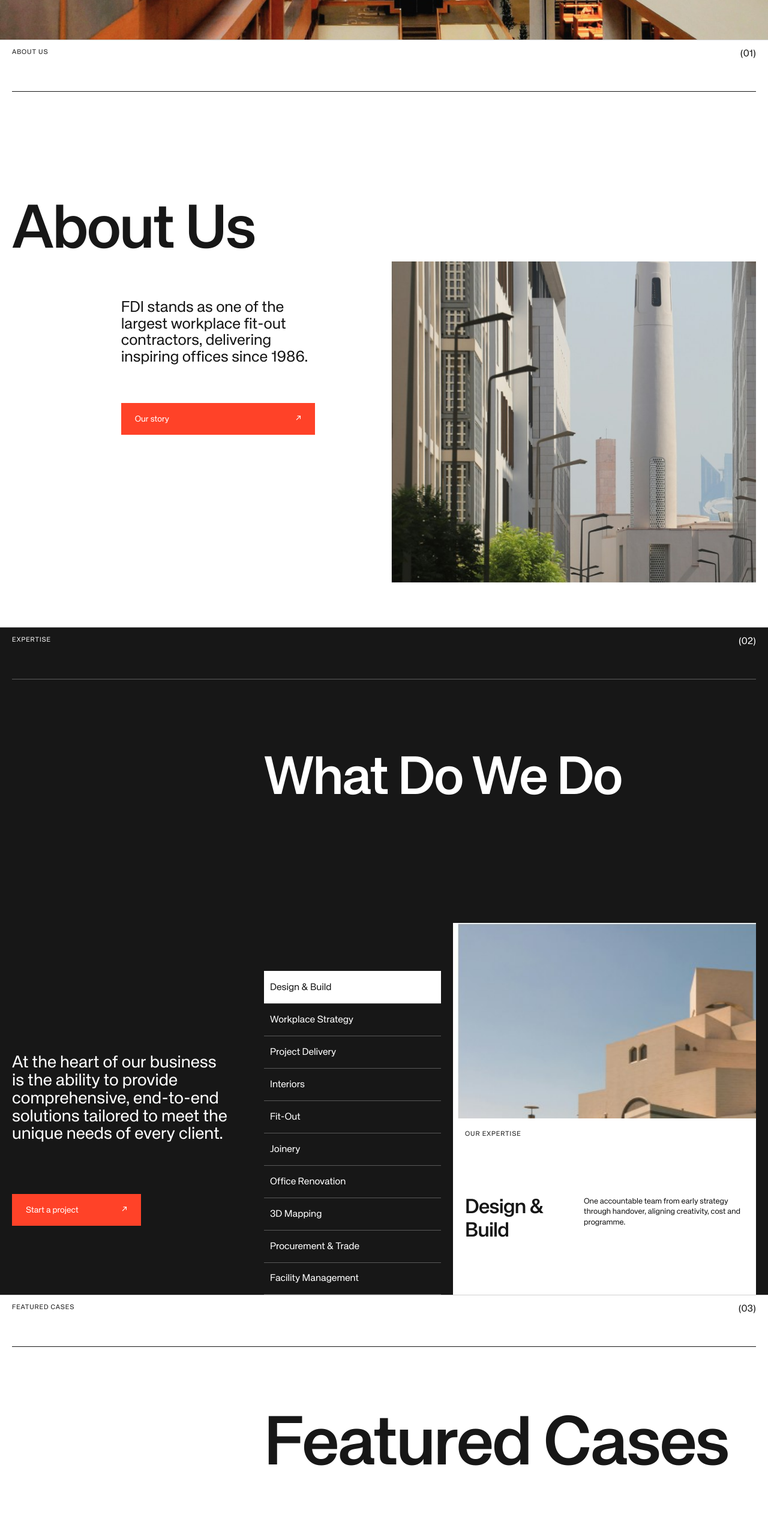
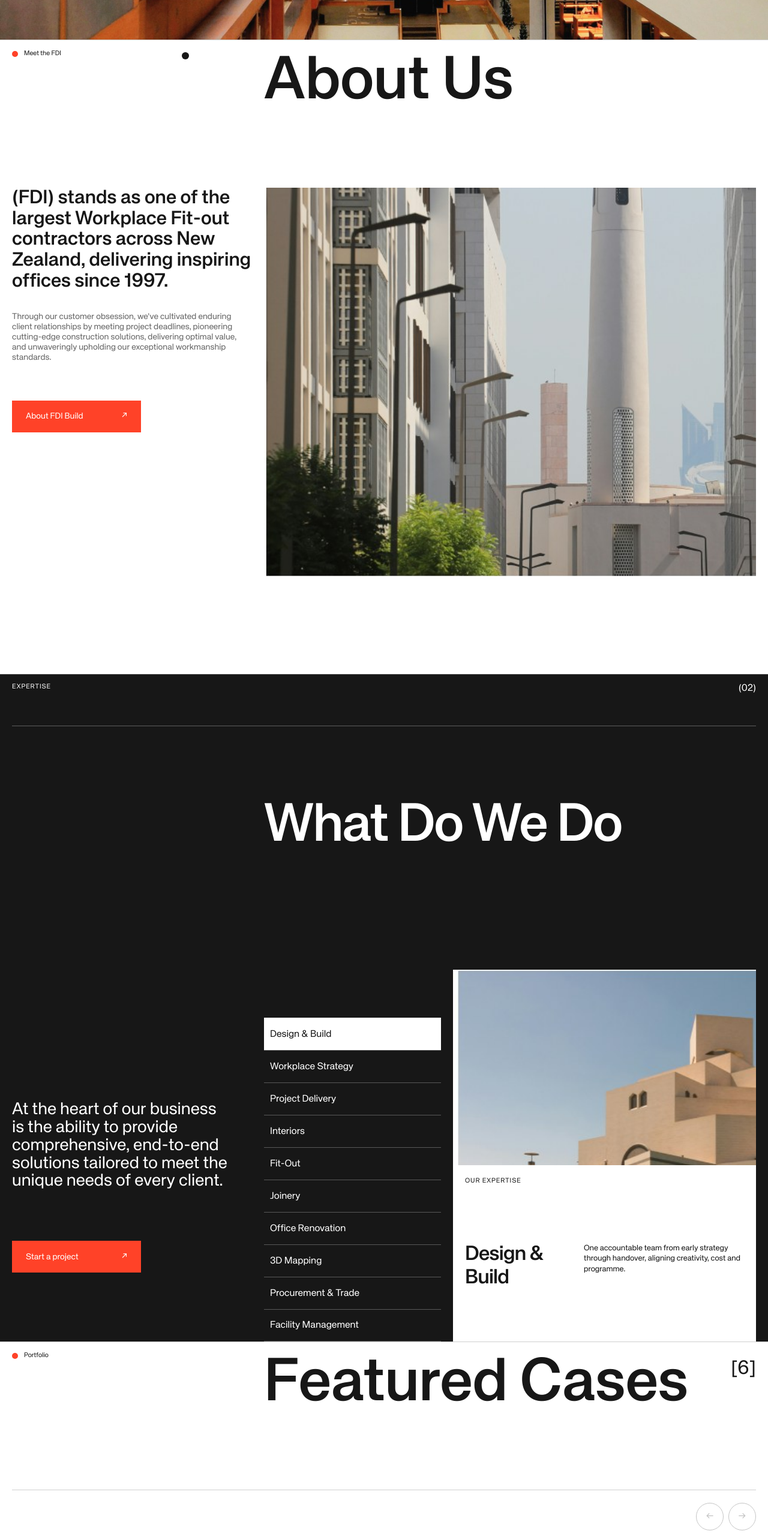
Before and after one commit to bentigerashley/webguys-developer-test, a Next.js app in the folder frontend/: page / in a window 1280 px wide. Shown: the part 1435-3998 px from the top of the page at 60% size. Built offline with nearby package versions, Linux system fonts and the light colour scheme.

Commit message:
fix(homepage): match Figma content sections

```diff
--- a/frontend/components/SiteHeader.tsx
+++ b/frontend/components/SiteHeader.tsx
@@ -3,7 +3,7 @@ import { useEffect, useRef, useState } from "react";
 const links = [
   ["About Us", "#about", true],
   ["Our Services", "#services", true],
-  ["Our Approach", "#about", true],
+  ["Our Approach", "#services", true],
   ["Our Projects", "#cases", false]
 ] as const;
 
--- a/frontend/components/sections/AboutSection.tsx
+++ b/frontend/components/sections/AboutSection.tsx
@@ -4,10 +4,11 @@ import { SafeImage } from "../SafeImage";
 
 export function AboutSection({ block }: { block: AboutBlock }) {
   return <section id="about" className="section about figma-section page-grid" aria-labelledby="about-heading">
-    <header className="component-header about-header"><p className="section-index">About Us</p><span aria-hidden="true">(01)</span></header>
+    <header className="component-header about-header"><p className="section-index">Meet the FDI</p><span aria-hidden="true">(01)</span></header>
+    <h2 id="about-heading" className="about-title">{block.heading}</h2>
     <Reveal className="about-copy">
-      <h2 id="about-heading">{block.heading}</h2>
       <p>{block.body}</p>
+      {block.detail && <p className="about-detail">{block.detail}</p>}
       <a className="button figma-cta" href={block.cta.url}>{block.cta.label}<span aria-hidden="true">↗</span></a>
     </Reveal>
     <Reveal className="about-media"><SafeImage image={block.image} /></Reveal>
--- a/frontend/components/sections/CasesSection.tsx
+++ b/frontend/components/sections/CasesSection.tsx
@@ -6,12 +6,14 @@ import { SafeImage } from "../SafeImage";
 export function CasesSection({ block }: { block: CasesBlock }) {
   const { railRef, canPrevious, canNext, previous, next } = useHorizontalRail<HTMLDivElement>();
   return <section id="cases" className="section cases figma-section page-grid" aria-labelledby="cases-heading">
-    <header className="component-header cases-header"><p className="section-index">Featured Cases</p><span aria-hidden="true">(03)</span></header>
+    <header className="component-header cases-header"><p className="section-index">Portfolio</p></header>
     <h2 id="cases-heading">{block.heading}</h2>
+    <span className="cases-count" aria-label="6 featured case studies">[6]</span>
     <div className="rail-controls" aria-label="Featured cases controls"><button type="button" onClick={previous} disabled={!canPrevious} aria-label="Previous featured cases">←</button><button type="button" onClick={next} disabled={!canNext} aria-label="Next featured cases">→</button></div>
     <div ref={railRef} className="card-row cases-rail" role="region" aria-label="Featured cases">
       {block.cases.map((item,index) => <Reveal key={item.client} delay={index*70} className="case-card">{item.link && item.link !== "#" ? <a href={item.link}><CaseContent item={item}/></a> : <CaseContent item={item}/>}</Reveal>)}
     </div>
+    <a className="button dark cases-all" href="#cases">View All Case Studies<span aria-hidden="true">›</span></a>
   </section>;
 }
 
--- a/frontend/components/sections/PartnersSection.tsx
+++ b/frontend/components/sections/PartnersSection.tsx
@@ -17,12 +17,13 @@ export function PartnersSection({ block }: { block: PartnersBlock }) {
       <div className="partners-rail-wrap">
         <div ref={railRef} id="partners-rail" className="partners-rail" role="list" aria-label="FDI partners">
           {block.partners.map((partner, index) => {
-            const content = partner.logo ? <SafeImage image={partner.logo} /> : <strong>{partner.logoText}</strong>;
+            const wordmark = partner.name.toLowerCase().replace(/[^a-z0-9]+/g, "-");
+            const content = partner.logo ? <SafeImage image={partner.logo} /> : <strong className={`partner-wordmark partner-wordmark-${wordmark}`}>{partner.logoText}</strong>;
             const href = safeExternalHttpUrl(partner.url, "");
             return <Reveal key={partner.name} delay={index * 70} className="partner-mark">
               <div role="listitem" aria-label={href ? undefined : partner.name}>
                 {href ? <a href={href} target="_blank" rel="noreferrer" aria-label={`${partner.name} (opens in a new tab)`}>{content}</a> : content}
-                <span aria-hidden="true">{String(index + 1).padStart(2, "0")}</span>
+                <span aria-hidden="true">{String(index + 1)}</span>
               </div>
             </Reveal>;
           })}
--- a/frontend/data/fallback.ts
+++ b/frontend/data/fallback.ts
@@ -19,7 +19,7 @@ export const fallbackHome: HomeData = {
   source: "fallback",
   blocks: [
     { type: "hero", eyebrow: "Since 1986", heading: "Re-imagined\nYour Workplace", cta: { label: "Inquire Now", url: "#contact" }, marqueeText: "FDI®  Re-imagined Your Workplace", image: img("/images/figma/hero-atrium.jpg", "Warm multi-level workplace atrium", "center") },
-    { type: "about", heading: "About Us", body: "FDI stands as one of the largest workplace fit-out contractors, delivering inspiring offices since 1986.", cta: { label: "Our story", url: "#about" }, image: img("/images/figma/about-architecture.jpg", "Contemporary urban architecture") },
+    { type: "about", heading: "About Us", body: "(FDI) stands as one of the largest Workplace Fit-out contractors across New Zealand, delivering inspiring offices since 1997.", detail: "Through our customer obsession, we've cultivated enduring client relationships by meeting project deadlines, pioneering cutting-edge construction solutions, delivering optimal value, and unwaveringly upholding our exceptional workmanship standards.", cta: { label: "About FDI Build", url: "#about" }, image: img("/images/figma/about-architecture.jpg", "Contemporary urban architecture") },
     { type: "services", heading: "What Do We Do", intro: "At the heart of our business is the ability to provide comprehensive, end-to-end solutions tailored to meet the unique needs of every client.", items: [
       { title: "Design & Build", body: "One accountable team from early strategy through handover, aligning creativity, cost and programme.", image: img("/images/figma/expertise-render.jpg", "Architectural render of a workplace project") },
       { title: "Workplace Strategy", body: "Evidence-led planning that turns how your people work into a clear spatial brief.", image: img("https://images.unsplash.com/photo-1497366216548-37526070297c?auto=format&fit=crop&w=1200&q=88", "Open plan workplace") },
--- a/frontend/lib/cms.ts
+++ b/frontend/lib/cms.ts
@@ -63,6 +63,9 @@ function mergeCanonicalBlocks(value: unknown): HomeBlock[] {
         stats: cmsBlock.stats.length ? cmsBlock.stats : fallbackBlock.stats
       };
     }
+    if (fallbackBlock.type === "about" && cmsBlock.type === "about") {
+      return { ...cmsBlock, body: fallbackBlock.body, detail: fallbackBlock.detail, cta: fallbackBlock.cta };
+    }
     if (fallbackBlock.type === "partners" && cmsBlock.type === "partners") {
       return { ...cmsBlock, totalCount: fallbackBlock.totalCount };
     }
--- a/frontend/lib/types.ts
+++ b/frontend/lib/types.ts
@@ -2,7 +2,7 @@ export type LinkValue = { label: string; url: string };
 export type ImageValue = { url: string; alt: string; position?: string };
 
 export type HeroBlock = { type: "hero"; eyebrow: string; heading: string; cta: LinkValue; marqueeText: string; image: ImageValue };
-export type AboutBlock = { type: "about"; heading: string; body: string; cta: LinkValue; image: ImageValue };
+export type AboutBlock = { type: "about"; heading: string; body: string; detail?: string; cta: LinkValue; image: ImageValue };
 export type ServiceItem = { title: string; body: string; image: ImageValue };
 export type ServicesBlock = { type: "services"; heading: string; intro: string; items: ServiceItem[] };
 export type LinkedInBlock = { type: "linkedIn"; heading: string; body: string; cta: LinkValue };
--- a/frontend/styles/globals.css
+++ b/frontend/styles/globals.css
@@ -366,39 +366,81 @@ h2 {
   object-position: center 55%;
 }
 .figma-section {
-  min-height: 980px;
+  min-height: 1058px;
   padding-bottom: 20px;
 }
-.about-header {
-  margin-bottom: 70px;
+.about {
+  grid-template-rows: 226px 648px;
+}
+.about-header,
+.cases-header {
+  grid-column: 1/4;
+  grid-row: 1;
+  height: 60px;
+  border: 0;
+  padding-top: 16px;
+}
+.about-header .section-index,
+.cases-header .section-index {
+  display: flex;
+  align-items: center;
+  gap: 10px;
+  text-transform: none;
+  letter-spacing: 0;
+}
+.about-header .section-index:before,
+.cases-header .section-index:before {
+  content: "";
+  width: 10px;
+  height: 10px;
+  border-radius: 50%;
+  background: var(--red);
+}
+.about-header > span {
+  display: grid;
+  width: 12px;
+  height: 12px;
+  border-radius: 50%;
+  background: var(--dark);
+  color: transparent;
+  margin-top: 4px;
+}
+.about-title {
+  grid-column: 5/-1;
+  grid-row: 1;
+  padding-top: 27px;
+  font-size: 101px;
+  line-height: 0.85;
+  letter-spacing: 0;
 }
 .about-copy {
-  grid-column: 1/6;
-  display: grid;
-  grid-template-columns: 1fr 2fr;
-  column-gap: 20px;
-  align-content: start;
-}
-.about-copy h2 {
-  grid-column: 1/-1;
-  font-size: clamp(78px, 8vw, 124px);
-  margin-bottom: 70px;
+  grid-column: 1/5;
+  grid-row: 2;
+  align-self: start;
 }
 .about-copy > p {
-  grid-column: 2;
-  font-size: clamp(20px, 2vw, 30px);
+  margin: 0;
+  font-size: 32px;
   line-height: 1.08;
+  font-weight: 600;
+}
+.about-copy .about-detail {
+  margin-top: 34px;
+  color: #666;
+  font-size: 14px;
+  font-weight: 400;
+  line-height: 1.22;
 }
 .about-copy .button {
-  grid-column: 2;
-  margin-top: 36px;
+  margin-top: 62px;
 }
 .about-media {
-  grid-column: 7/-1;
-  align-self: end;
+  grid-column: 5/-1;
+  grid-row: 2;
+  align-self: start;
 }
 .about-media .safe-image {
-  height: 590px;
+  height: 648px;
 }
 .services {
   min-height: 1112px;
@@ -494,16 +536,27 @@ h2 {
   grid-column: 1/-1;
 }
 .cases {
-  min-height: 1140px;
+  min-height: 1225px;
+  grid-template-rows: 226px auto 1fr;
   padding-bottom: 90px;
 }
 .cases-header {
-  margin-bottom: 24px;
+  margin: 0;
 }
 .cases > h2 {
   grid-column: 5/-1;
-  font-size: clamp(80px, 9vw, 138px);
-  margin-bottom: 50px;
+  grid-row: 1;
+  padding-top: 27px;
+  font-size: 101px;
+  line-height: 0.85;
+  letter-spacing: 0;
+}
+.cases-count {
+  grid-column: 12;
+  grid-row: 1;
+  justify-self: end;
+  padding-top: 26px;
+  font-size: 32px;
 }
 .rail-controls {
   display: flex;
@@ -526,9 +579,22 @@ h2 {
 }
 .cases > .rail-controls {
   grid-column: 10/-1;
+  grid-row: 2;
   justify-content: flex-end;
+  align-self: start;
+  margin-top: 22px;
+}
+.cases-rail {
+  grid-row: 2;
+  border-top: 1px solid var(--line);
+  padding-top: 102px;
+}
+.cases-all {
+  grid-column: 6/8;
+  grid-row: 2;
   align-self: end;
-  margin-bottom: 14px;
+  justify-self: center;
+  margin-bottom: 74px;
 }
 .card-row {
   grid-column: 1/-1;
@@ -657,8 +723,8 @@ h2 {
   padding-bottom: 6px;
 }
 .partners {
-  min-height: 675px;
-  padding-bottom: 64px;
+  min-height: 751px;
+  padding-bottom: 164px;
   background: #f2f2f2;
   overflow: hidden;
 }
@@ -684,8 +750,8 @@ h2 {
   flex: 0 0 auto;
 }
 .partners h2 {
-  grid-column: 4/11;
-  font-size: clamp(72px, 7vw, 102px);
+  grid-column: 5/12;
+  font-size: 101px;
   line-height: 0.88;
   letter-spacing: 0;
   text-align: center;
@@ -696,39 +762,40 @@ h2 {
   font-size: 28px;
 }
 .partners-intro {
-  grid-column: 1/4;
-  max-width: 275px;
+  grid-column: 1/5;
+  max-width: 414px;
   margin: 128px 0 0;
-  font-size: 20px;
-  line-height: 1.05;
+  font-size: 32px;
+  font-weight: 600;
+  line-height: 1.1;
 }
 .partners-rail-wrap {
-  grid-column: 4/-1;
+  grid-column: 5/-1;
   position: relative;
   min-width: 0;
-  margin-top: 100px;
-  padding-bottom: 76px;
+  margin-top: 128px;
+  padding-bottom: 64px;
 }
 .partners-rail {
   display: flex;
   overflow-x: auto;
   scroll-snap-type: x mandatory;
   scrollbar-width: none;
-  border-top: 1px solid var(--line);
-  border-left: 1px solid var(--line);
+  gap: 20px;
+  border: 0;
 }
 .partners-rail::-webkit-scrollbar {
   display: none;
 }
 .partner-mark {
-  flex: 0 0 min(280px, 29vw);
+  flex: 0 0 237px;
   scroll-snap-align: start;
 }
 .partner-mark > div,
 .partner-mark a {
-  min-height: 182px;
-  border-right: 1px solid var(--line);
-  border-bottom: 1px solid var(--line);
+  min-height: 218px;
+  background: #fff;
+  border: 0;
   display: flex;
   align-items: center;
   justify-content: center;
@@ -736,15 +803,34 @@ h2 {
   position: relative;
 }
 .partner-mark strong {
+  font-size: 26px;
+  font-weight: 600;
+  letter-spacing: 0;
+}
+.partner-wordmark-amazon {
+  letter-spacing: -0.06em;
+}
+.partner-wordmark-booking-com {
+  font-size: 23px;
+}
+.partner-wordmark-deloitte {
+  font-size: 28px;
+}
+.partner-wordmark-merck {
   font-size: 22px;
-  letter-spacing: 0;
 }
 .partner-mark > div > span {
+  display: grid;
+  place-items: center;
   position: absolute;
-  left: 12px;
+  left: 10px;
   bottom: 10px;
-  color: var(--red);
-  font-size: 11px;
+  width: 28px;
+  height: 28px;
+  border-radius: 50%;
+  background: var(--red);
+  color: #fff;
+  font-size: 14px;
 }
 .partners-controls {
   position: absolute;
```
Also changed, not shown: 3 other files (tests, documents, lock files or other folders).
